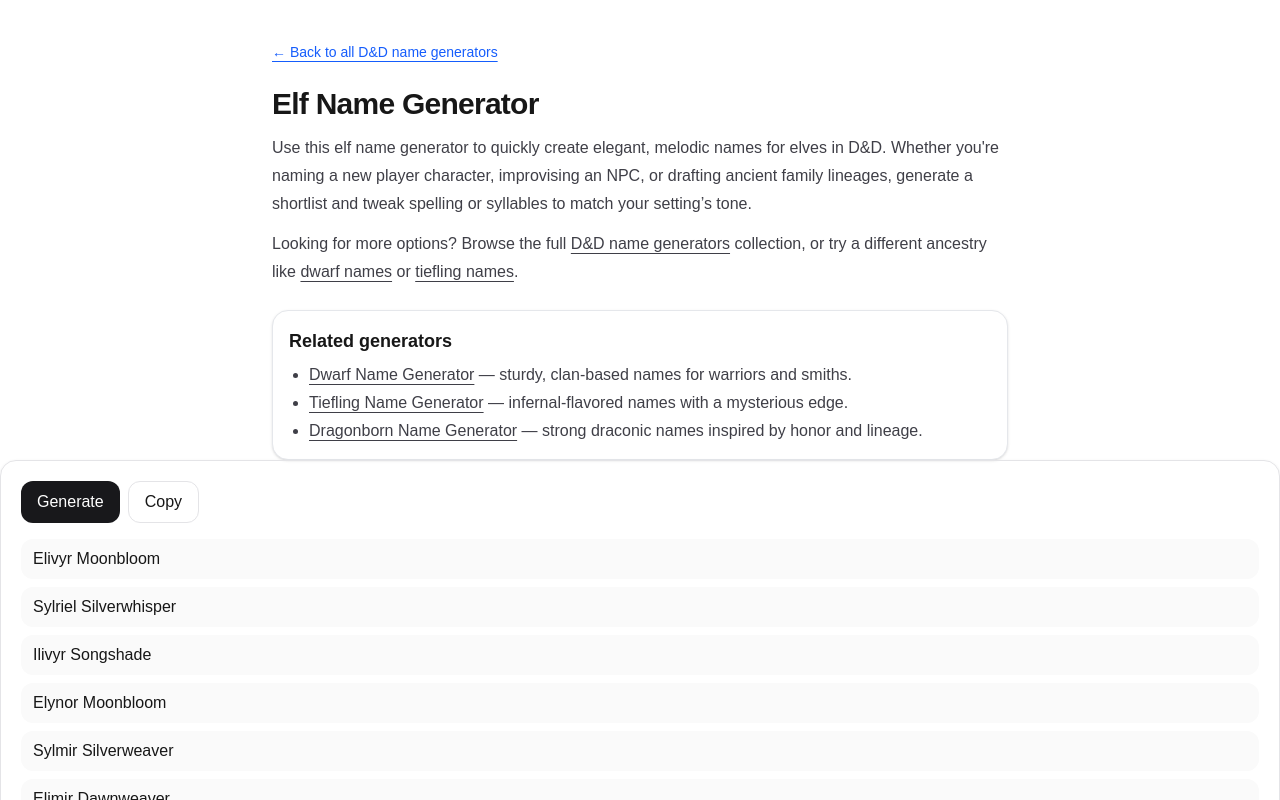
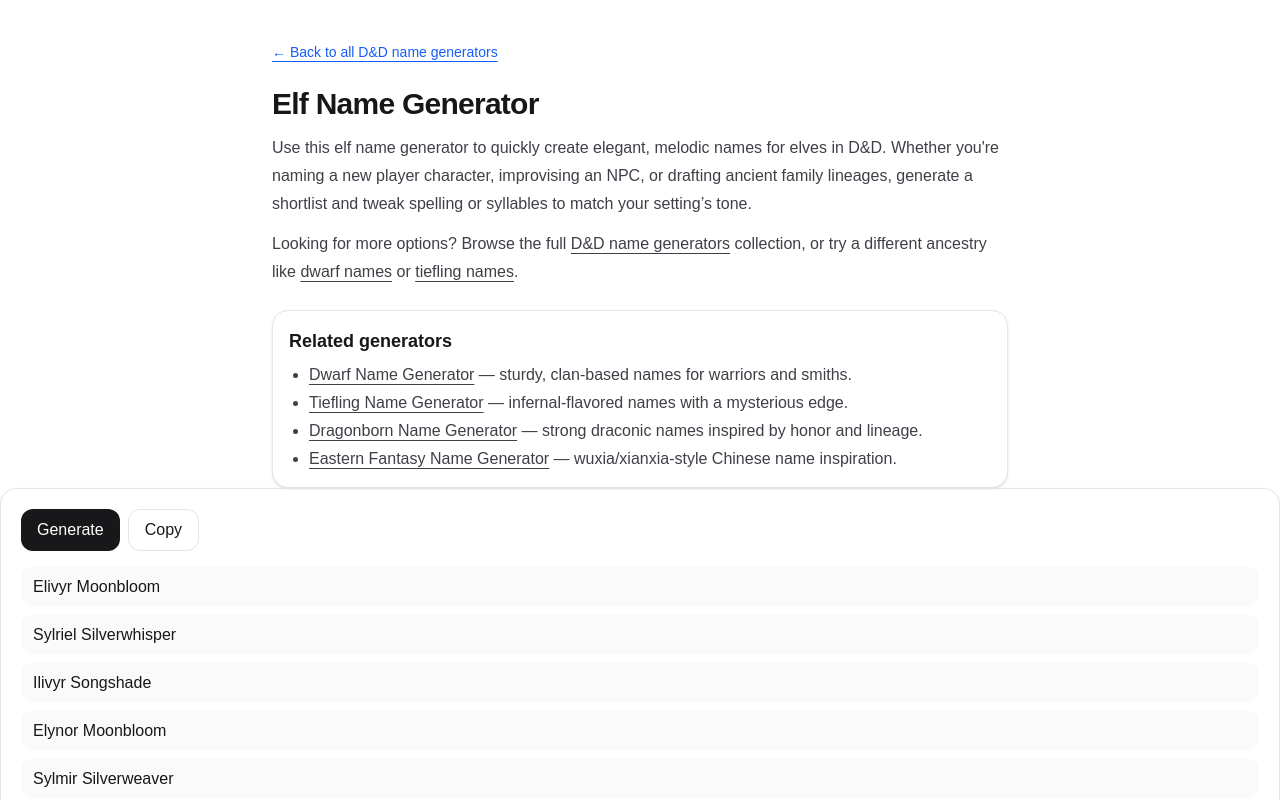
Before and after one commit to Get-1104/dnd-name-generator, a Next.js app: page /elf in a window 1280 px wide. Shown: the top 800 px of the page. Built offline with nearby package versions, Linux system fonts and the light colour scheme; no server answers.

Commit message:
feat: finalize elf page with intro, back link and related generators

```diff
--- a/app/elf/page.tsx
+++ b/app/elf/page.tsx
@@ -38,9 +38,9 @@ export default function ElfPage() {
         dangerouslySetInnerHTML={{ __html: JSON.stringify(jsonLd) }}
       />
 
-      {/* ✅ 可见 Intro + 内链（Day 2 核心） */}
+      {/* ✅ Visible Intro + internal links */}
       <section className="mx-auto max-w-3xl px-4 mt-10 space-y-6">
-        {/* ✅ Back（放在 Intro 顶部，替代 NameGenerator 里被 hideHeader 隐藏的 Back） */}
+        {/* ✅ Back (always to /en) */}
         <Link
           href="/en"
           className="inline-block text-sm text-blue-600 underline underline-offset-4"
@@ -50,12 +50,14 @@ export default function ElfPage() {
 
         <header className="space-y-3">
           <h1 className="text-3xl font-semibold tracking-tight">{title}</h1>
+
           <p className="text-zinc-700 leading-7">
-            Use this {title.toLowerCase()} to quickly create elegant, melodic names for elves in
+            Use this elf name generator to quickly create elegant, melodic names for elves in
             D&amp;D. Whether you&apos;re naming a new player character, improvising an NPC, or
             drafting ancient family lineages, generate a shortlist and tweak spelling or syllables
             to match your setting’s tone.
           </p>
+
           <p className="text-zinc-700 leading-7">
             Looking for more options? Browse the full{" "}
             <Link href="/en" className="underline underline-offset-4">
@@ -94,6 +96,12 @@ export default function ElfPage() {
               </Link>{" "}
               — strong draconic names inspired by honor and lineage.
             </li>
+            <li>
+              <Link href="/eastern" className="underline underline-offset-4">
+                Eastern Fantasy Name Generator
+              </Link>{" "}
+              — wuxia/xianxia-style Chinese name inspiration.
+            </li>
           </ul>
         </div>
       </section>
```
